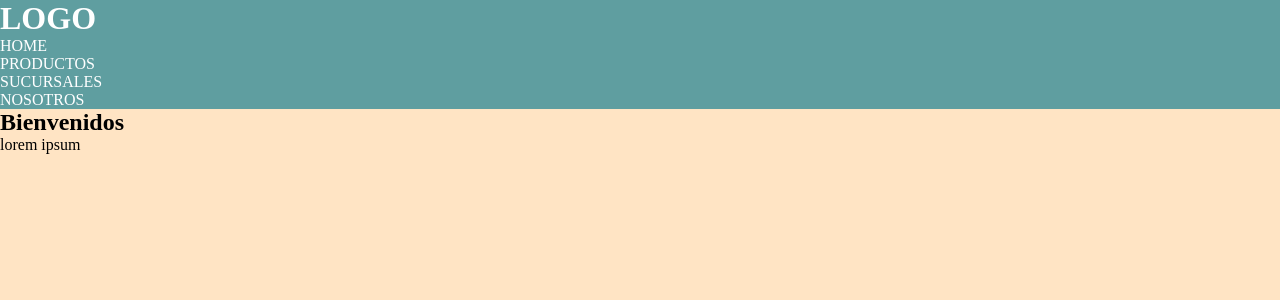
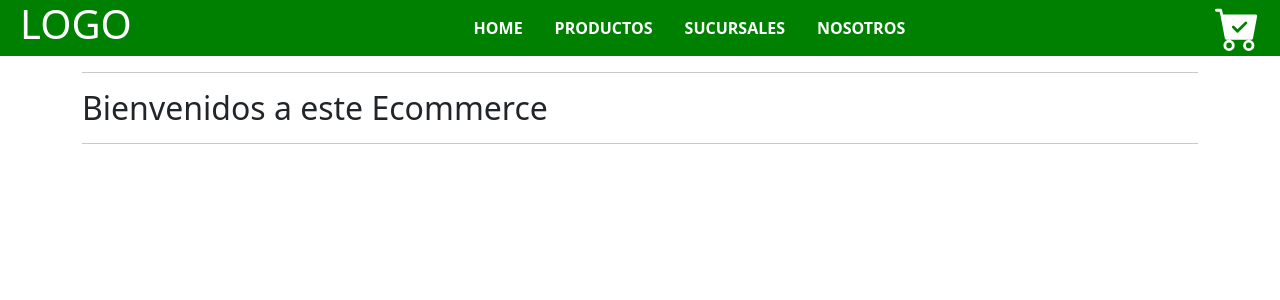
Before and after one commit to MarceloMachado232/ecommerce-coder, a React (Create React App) app: page / in a window 1280 px wide. Shown: the top 300 px of the page. Built offline with nearby package versions, Linux system fonts and the light colour scheme.

Commit message:
Se agrego bootstrap y otras librerias

```diff
--- a/package.json
+++ b/package.json
@@ -6,8 +6,12 @@
     "@testing-library/jest-dom": "^5.14.1",
     "@testing-library/react": "^11.2.7",
     "@testing-library/user-event": "^12.8.3",
+    "bootstrap": "^5.1.3",
+    "node-sass": "^6.0.1",
     "react": "^17.0.2",
+    "react-bootstrap": "^2.0.2",
     "react-dom": "^17.0.2",
+    "react-icons": "^4.3.1",
     "react-scripts": "4.0.3",
     "web-vitals": "^1.1.2"
   },
--- a/src/App.js
+++ b/src/App.js
@@ -1,25 +1,18 @@
-import './styles.css'
-import {NavBar} from './components/NavBar';
+import React from 'react';
+import { NavBar } from './components/NavBar/NavBar';
+import 'bootstrap/dist/css/bootstrap.min.css';
+import { ItemListContainer } from './components/ItemListContainer/ItemListContainer';
 
 function App() {
   return (
 
-    <div className="my-app">
+    <>
 
     <NavBar/>
 
-    <h2>Bienvenidos</h2>
+    <ItemListContainer greeting= "Bienvenidos a este Ecommerce"/>
 
-      <section>
-        <p>
-          lorem ipsum
-        </p>
-      </section>
-
-
-
-
-    </div>
+    </>
   );
 }
 
--- /dev/null
+++ b/src/components/CartWidget/CartWidget.js
@@ -0,0 +1,13 @@
+import React from 'react'
+import { BsFillCartCheckFill } from 'react-icons/bs'
+import './CartWidget.scss'
+
+
+export const CartWidget = () => {
+
+    return (
+        <div>
+           <BsFillCartCheckFill className="cartWidget"/>
+        </div>
+    )
+}
--- /dev/null
+++ b/src/components/CartWidget/CartWidget.scss
@@ -0,0 +1,3 @@
+.cartWidget {
+    font-size: 45px;
+}
--- /dev/null
+++ b/src/components/ItemListContainer/ItemListContainer.js
@@ -0,0 +1,12 @@
+import React from 'react'
+import { Container } from 'react-bootstrap'
+
+export const ItemListContainer = ( {greeting} ) => {
+    return (
+        <Container>
+            <hr/>
+            <h2>{greeting}</h2>
+            <hr/>
+        </Container>
+    )
+}
--- a/src/components/NavBar.js
+++ b/src/components/NavBar/NavBar.js
@@ -1,3 +1,6 @@
+import { CartWidget } from '../CartWidget/CartWidget'
+import './NavBar.scss'
+
 export const NavBar = () => {
 
 return (
@@ -22,6 +25,9 @@ return (
 
 </nav>
 
+  <CartWidget/>
+
+
 </div>
 )
 }
--- /dev/null
+++ b/src/components/NavBar/NavBar.scss
@@ -0,0 +1,30 @@
+.header {
+    width: 100%;
+    background-color: green;
+    color: white;
+    display: flex;
+    justify-content: space-between;
+    align-items: center;
+    padding: 0 20px;
+}
+
+h1 {
+    font-size: 42px;
+    font-weight: 700;
+}
+
+nav {
+    ul {
+        display: flex;
+        justify-content: space-between;
+        align-items: center;
+        margin: 0;
+
+        li {
+            font-weight: 700;
+            text-transform: uppercase;
+            padding: 16px;
+            list-style: none;
+        }
+    }
+}
--- a/src/styles.css
+++ /dev/null
@@ -1,14 +0,0 @@
-*{
-    margin: 0;
-    padding: 0;
-    box-sizing: border-box;
-}
-.my-app {
-    background-color: bisque;
-    min-height: 100vh;
-}
-
-.header {
-    background-color: cadetblue;
-    color: white;
-}
```
Also changed, not shown: src/ejemplos/Contenedor/Contenedor.js (added, +16 -0 lines), src/ejemplos/HomeView/HomeView.css (added, +14 -0 lines), src/ejemplos/HomeView/HomeView.js (added, +21 -0 lines), 1 other file (tests, documents, lock files or other folders).
